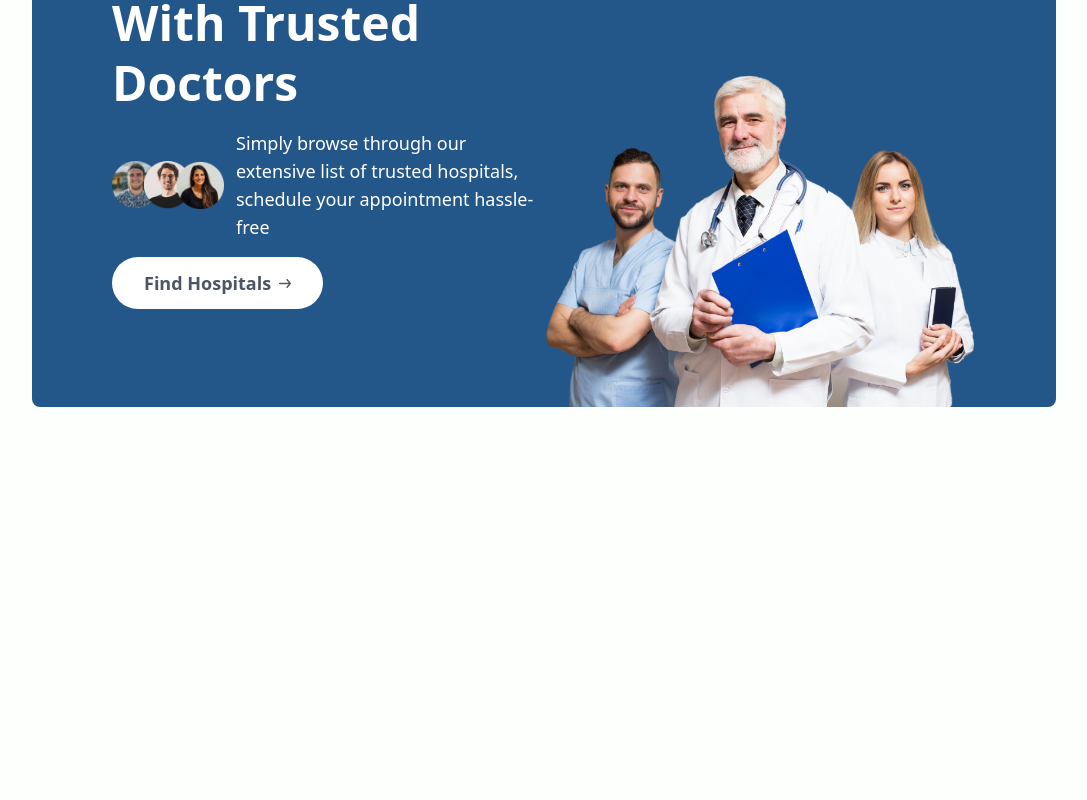
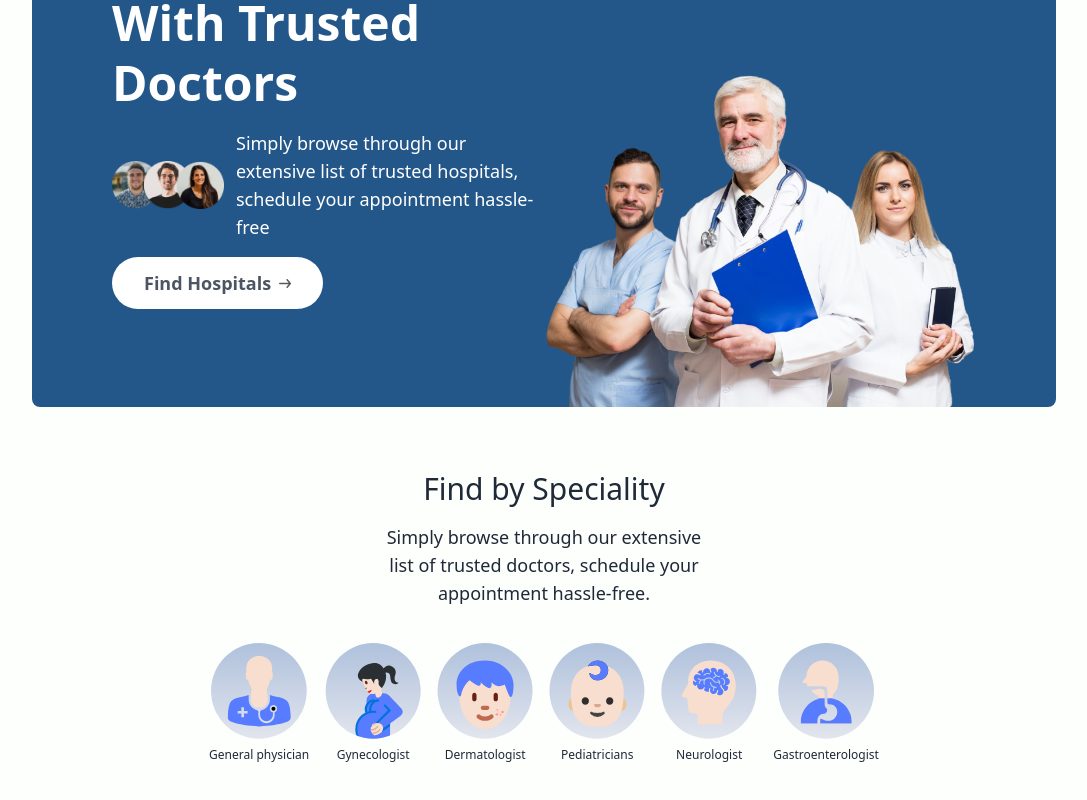
Before and after one commit to abhighosh69/AidFinder, a React (Vite) app in the folder aid-finder/: page / in a window 1280 px wide. Shown: the part 304-1104 px from the top of the page, without its empty margins (96-1183 px from the left). Before the commit the page ends 800 px from the top, so only its background shows below. Built offline with nearby package versions, Linux system fonts and the light colour scheme.

Commit message:
create Speciality section

```diff
--- /dev/null
+++ b/aid-finder/src/components/SpecialityMenu.jsx
@@ -0,0 +1,25 @@
+import React from "react";
+import { Link } from "react-router-dom";
+import { specialityData } from "../assets/assetsFrontend/assets";
+
+const SpecialityMenu = () => {
+  return (
+    <div className="flex flex-col items-center gap-4 py-16 text-gray-800">
+      <h1 className="text-3xl font-medium">Find by Speciality</h1>
+      <p className="sm:w-1/3 text-center text-lg">
+        Simply browse through our extensive list of trusted doctors, schedule
+        your appointment hassle-free.
+      </p>
+      <div className="flex sm:justify-center gap-4 pt-5 w-full overflow-scroll ">
+        {specialityData.map((item, index) => (
+          <Link className="flex flex-col items-center text-xs cursor-pointer flex-shrink-0 hover:translate-y-[-10px] transition-all duration-500" to={`/doctors/${item.speciality}`} key={index}>
+            <img className="w-16 sm:w-24 mb-2" src={item.image} alt="Speciality Images" />
+            <p>{item.speciality}</p>
+          </Link>
+        ))}
+      </div>
+    </div>
+  );
+};
+
+export default SpecialityMenu;
--- a/aid-finder/src/index.css
+++ b/aid-finder/src/index.css
@@ -10,3 +10,7 @@
 :root{
     background-color: #FDFFFC;
 }
+
+::-webkit-scrollbar{
+    @apply hidden;
+}
--- a/aid-finder/src/pages/Home.jsx
+++ b/aid-finder/src/pages/Home.jsx
@@ -1,10 +1,12 @@
 import React from 'react'
 import Header from '../components/Header'
+import SpecialityMenu from '../components/SpecialityMenu';
 
 const Home = () => {
   return (
     <div>
       <Header/>
+      <SpecialityMenu/>
     </div>
   )
 }
```
